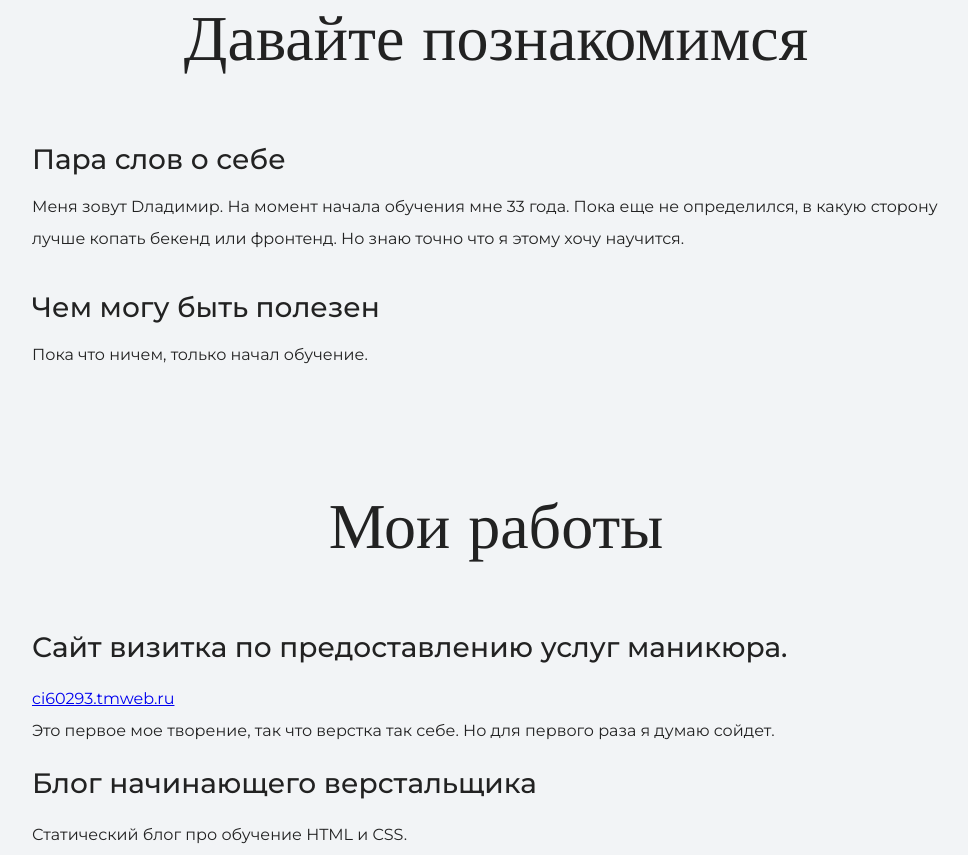
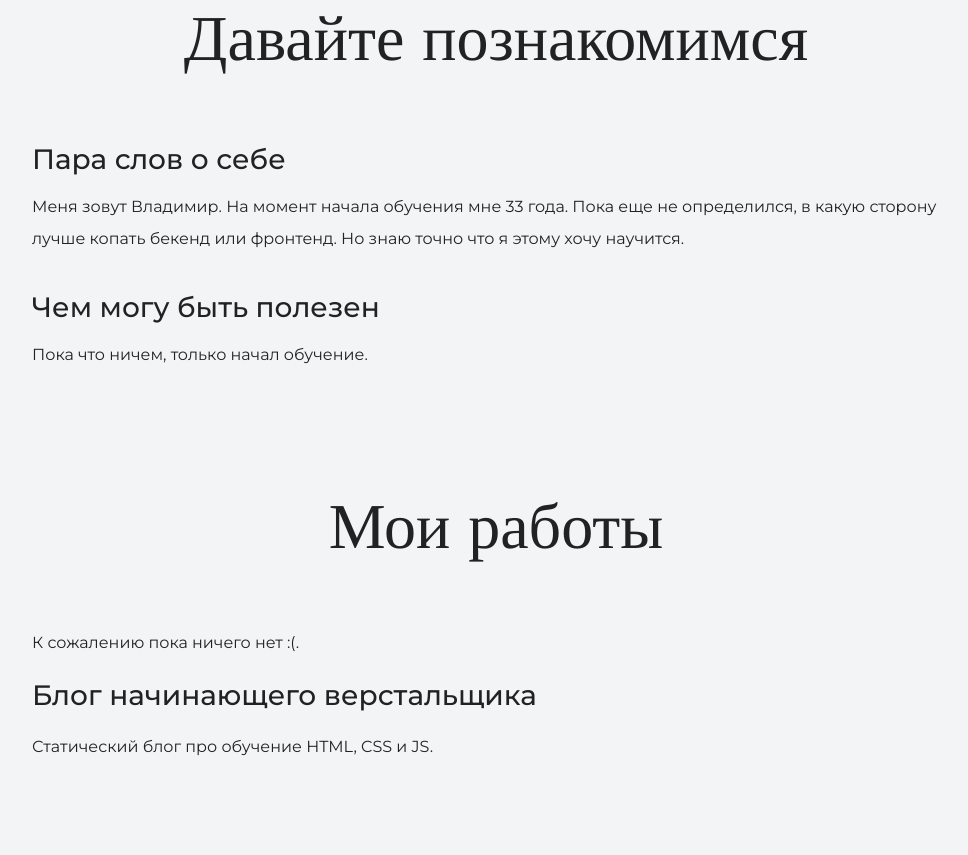
Before and after one commit to KarlinV/my-site, a plain HTML site: page index.html in a window 1280 px wide. Shown: the part 1065-1920 px from the top of the page, without its empty margins (144-1112 px from the left). Drawn offline with nearby package versions, Linux system fonts and the light colour scheme.

Commit message:
correction html

```diff
--- a/index.html
+++ b/index.html
@@ -1,19 +1,18 @@
 <!DOCTYPE html>
 <html lang="ru">
-
   <head>
-	<meta charset="UTF-8">
+    <meta charset="UTF-8" />
     <link
       href="https://fonts.googleapis.com/css?family=Montserrat:400,500,700|Old+Standard+TT&display=swap&subset=cyrillic"
-		rel="stylesheet">
-	<link rel="stylesheet" href="/style.css">
+      rel="stylesheet" />
+    <link rel="stylesheet" href="./style.css" />
     <title>Портфолио Junior верстальщика</title>
   </head>
 
   <body>
     <header class="page-header">
       <div class="container">
-			<a href="tel:+9772745827">+7 (977) 274-58-27</a><br>
+        <a href="tel:+9772745827">+7 (977) 274-58-27</a><br />
         <a href="mailto:vow.carlin@yandex.ru">vow.carlin@yandex.ru</a>
       </div>
     </header>
@@ -29,9 +28,11 @@
       <div class="container">
         <h2 class="subheading">Давайте познакомимся</h2>
         <h3>Пара слов о себе</h3>
-			<p>Меня зовут Dладимир. На момент начала обучения мне 33 года. Пока еще не определился, в какую сторону лучше
-				копать
-				бекенд или фронтенд. Но знаю точно что я этому хочу научится.</p>
+        <p>
+          Меня зовут Владимир. На момент начала обучения мне 33 года. Пока еще
+          не определился, в какую сторону лучше копать бекенд или фронтенд. Но
+          знаю точно что я этому хочу научится.
+        </p>
         <h3>Чем могу быть полезен</h3>
         <p>Пока что ничем, только начал обучение.</p>
       </div>
@@ -39,25 +40,21 @@
 
     <section class="portfolio">
       <div class="container">
+        <article class="works">
           <h2 class="subheading">Мои работы</h2>
-
-			<h3>Сайт визитка по предоставлению услуг маникюра.</h3>
-			<p>
-				<a href="http://ci60293.tmweb.ru">ci60293.tmweb.ru</a><br>
-				Это первое мое творение, так что верстка так себе. Но для первого раза я думаю сойдет.
-			</p>
+          <p class="works__deskription">К сожалению пока ничего нет :(.</p>
+        </article>
 
         <h3>Блог начинающего верстальщика</h3>
-			<p>Статический блог про обучение HTML и CSS.</p>
+        <p>Статический блог про обучение HTML, CSS и JS.</p>
       </div>
     </section>
 
     <footer class="page-footer">
       <div class="container">
-			<a href="tel:+9772745827">+7 (977) 274-58-27</a><br>
+        <a href="tel:+9772745827">+7 (977) 274-58-27</a><br />
         <a href="mailto:vow.carlin@yandex.ru">vow.carlin@yandex.ru</a>
       </div>
     </footer>
   </body>
-
 </html>
```
Lines whose indentation alone changed are shown as unchanged.
